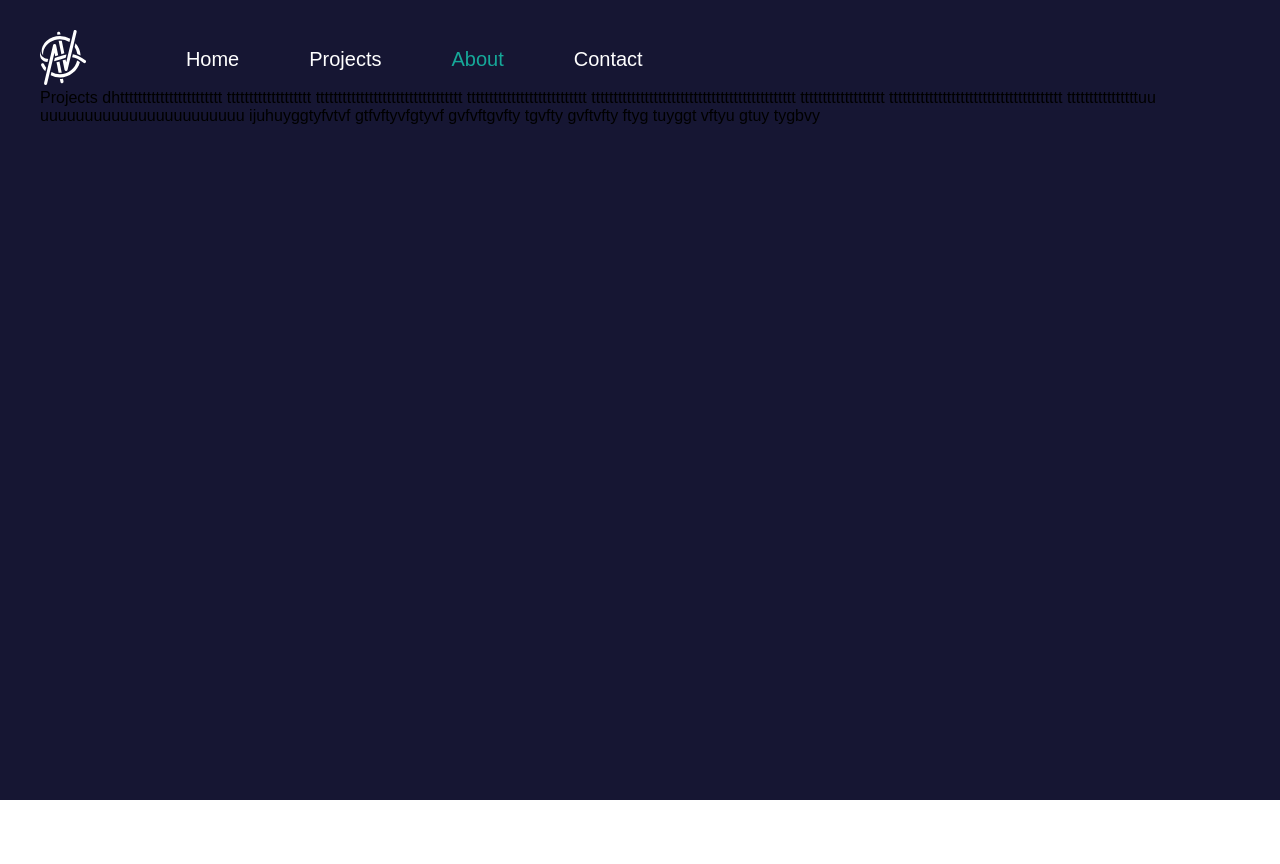
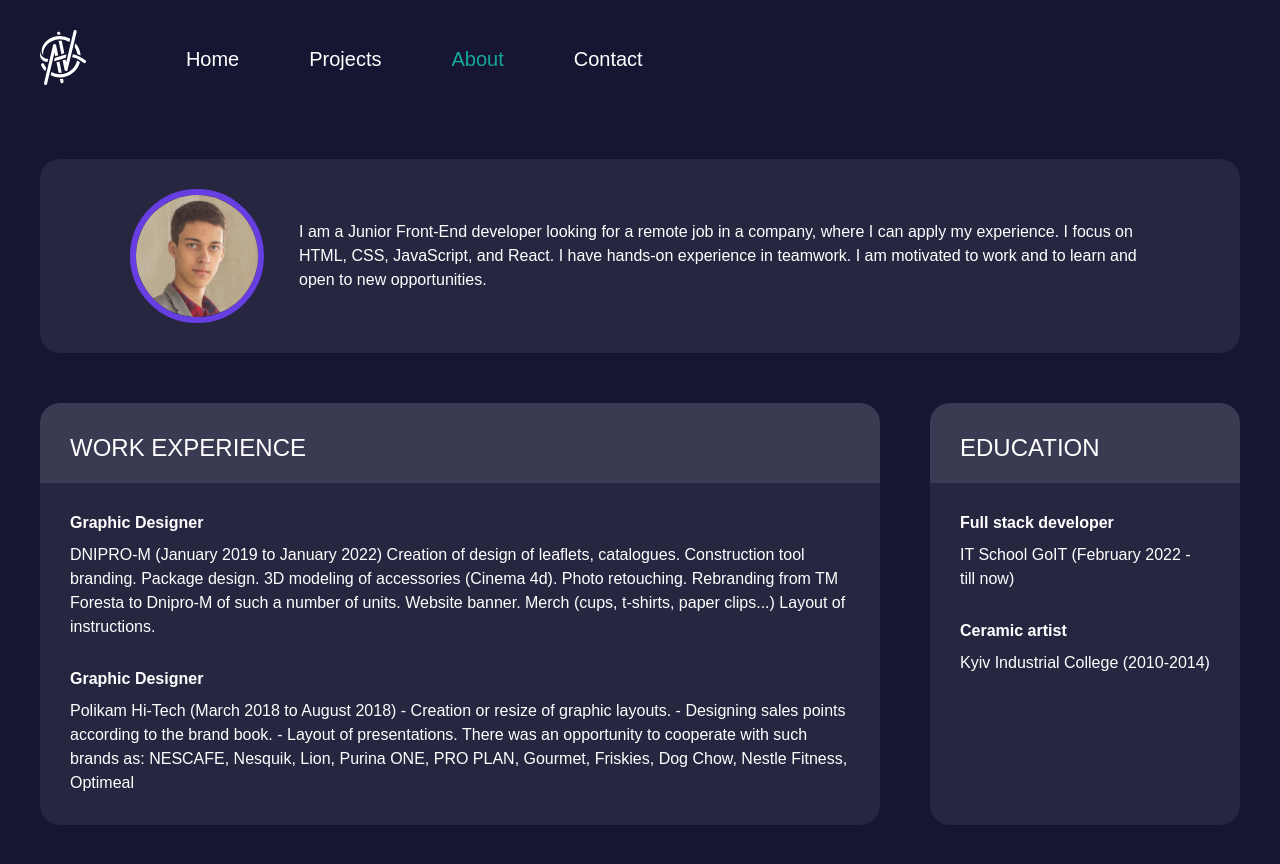
Before and after one commit to nikstyles/portfolio, a React (Create React App) app: page /portfolio/about in a window 1280 px wide. Shown: the top 864 px of the page. Before the commit the page ends 800 px from the top, so only its background shows below. Built offline with nearby package versions, Linux system fonts and the light colour scheme.

Commit message:
add about

```diff
--- a/src/components/App.js
+++ b/src/components/App.js
@@ -5,7 +5,8 @@ import styled from 'styled-components';
 
 const WrapApp = styled.div`
   background-color: ${props => props.theme.colors.background};
-  height: 100vh;
+  height: 100%;
+  background-attachment: fixed;
 `;
 
 const Homepage = lazy(() => import('pages/Homepage'));
--- a/src/components/TechSkills/TechSkills.jsx
+++ b/src/components/TechSkills/TechSkills.jsx
@@ -2,6 +2,9 @@ import styled from 'styled-components';
 
 const Wrap = styled.div`
   margin-top: 55px;
+  padding-bottom: 150px;
+
+  box-sizing: border-box;
 `;
 const TitleTechSkills = styled.h3`
   color: ${p => p.theme.colors.text};
@@ -19,7 +22,7 @@ const WrapTechSkills = styled.ul`
 `;
 const ItemTechSkills = styled.li`
   padding: 25px 45px;
-  background-color: rgba(255, 255, 255, 0.07);
+  background-color: ${props => props.theme.colors.darkSecondary};
   border-radius: ${props => props.theme.radii.big};
   color: ${p => p.theme.colors.text};
   font-size: ${p => p.theme.fontSizes.l};
--- a/src/pages/About/About.jsx
+++ b/src/pages/About/About.jsx
@@ -1,29 +1,134 @@
 import Container from '../../components/Container/Container';
-// import styled from 'styled-components';
+import styled from 'styled-components';
+import mykyta_2 from '../../images/mykyta_2.jpg';
 
-// const HeroBanner = styled.div`
-//   box-sizing: border-box;
+const WrapAbout = styled.div`
+  box-sizing: border-box;
 
-//   width: 100%;
-//   height: 468px;
-//   background-color: ${props => props.theme.colors.primary};
-//   border-radius: ${props => props.theme.radii.big};
-//   position: relative;
-//   margin-top: 70px;
-//   padding: 80px 0;
-// `;
+  background-color: ${props => props.theme.colors.darkSecondary};
+  border-radius: ${props => props.theme.radii.big};
+  margin-top: 70px;
+  padding: 30px 90px;
+  display: flex;
+  align-items: center;
+  justify-content: center;
+  gap: 35px;
+`;
+
+const Photo = styled.img`
+  border: 6px solid ${props => props.theme.colors.primary};
+  max-width: 122px;
+  max-height: 122px;
+  border-radius: ${props => props.theme.radii.round};
+`;
+
+const AboutText = styled.p`
+  color: ${p => p.theme.colors.text};
+  font-size: ${p => p.theme.fontSizes.s};
+  font-weight: ${p => p.theme.fontWeights.normal};
+  line-height: ${p => p.theme.lineHeights.body};
+`;
+
+const WrapExperienceEducation = styled.div`
+  padding-top: 50px;
+  padding-bottom: 130px;
+  display: flex;
+  justify-content: space-between;
+  gap: 50px;
+`;
+const WrapExperience = styled.div`
+  background-color: ${props => props.theme.colors.darkSecondary};
+  border-radius: ${props => props.theme.radii.big};
+  padding: 30px;
+  max-width: 780px;
+  position: relative;
+`;
+const WrapEducation = styled.div`
+  background-color: ${props => props.theme.colors.darkSecondary};
+  border-radius: ${props => props.theme.radii.big};
+  padding: 30px;
+  /* width: 250px; */
+  position: relative;
+`;
+
+const Title = styled.h2`
+  color: ${p => p.theme.colors.text};
+  font-size: ${p => p.theme.fontSizes.l};
+  font-weight: ${p => p.theme.fontWeights.normal};
+  line-height: ${p => p.theme.lineHeights.heading};
+  text-transform: uppercase;
+  padding-bottom: 20px;
+`;
+
+const SecondaryTitle = styled.h3`
+  color: ${p => p.theme.colors.text};
+  font-size: ${p => p.theme.fontSizes.s};
+  font-weight: ${p => p.theme.fontWeights.medium};
+  line-height: ${p => p.theme.lineHeights.heading};
+  padding-top: 30px;
+  padding-bottom: 10px;
+`;
+const Text = styled.p`
+  color: ${p => p.theme.colors.text};
+  font-size: ${p => p.theme.fontSizes.s};
+  font-weight: ${p => p.theme.fontWeights.normal};
+  line-height: ${p => p.theme.lineHeights.body};
+`;
+const BgTitle = styled.div`
+  position: absolute;
+  top: 0;
+  left: 0;
+  background-color: rgba(255, 255, 255, 0.096);
+  width: 100%;
+  height: 80px;
+  border-top-right-radius: ${props => props.theme.radii.big};
+  border-top-left-radius: ${props => props.theme.radii.big};
+`;
 
 export default function About() {
   return (
     <Container>
-      <div>
-        Projects dhttttttttttttttttttttttt ttttttttttttttttttt
-        ttttttttttttttttttttttttttttttttt ttttttttttttttttttttttttttt
-        tttttttttttttttttttttttttttttttttttttttttttttt ttttttttttttttttttt
-        ttttttttttttttttttttttttttttttttttttttt ttttttttttttttttuu
-        uuuuuuuuuuuuuuuuuuuuuuu ijuhuyggtyfvtvf gtfvftyvfgtyvf gvfvftgvfty
-        tgvfty gvftvfty ftyg tuyggt vftyu gtuy tygbvy
-      </div>
+      <WrapAbout>
+        <Photo src={mykyta_2} alt="x" />
+        <AboutText>
+          I am a Junior Front-End developer looking for a remote job in a
+          company, where I can apply my experience. I focus on HTML, CSS,
+          JavaScript, and React. I have hands-on experience in teamwork. I am
+          motivated to work and to learn and open to new opportunities.
+        </AboutText>
+      </WrapAbout>
+      <WrapExperienceEducation>
+        <WrapExperience>
+          <BgTitle />
+          <Title>WORK EXPERIENCE</Title>
+          <SecondaryTitle>Graphic Designer</SecondaryTitle>
+          <Text>
+            DNIPRO-M (January 2019 to January 2022) Creation of design of
+            leaflets, catalogues. Construction tool branding. Package design. 3D
+            modeling of accessories (Сinema 4d). Photo retouching. Rebranding
+            from TM Foresta to Dnipro-M of such a number of units. Website
+            banner. Merch (cups, t-shirts, paper clips...) Layout of
+            instructions.
+          </Text>
+          <SecondaryTitle>Graphic Designer</SecondaryTitle>
+          <Text>
+            Polikam Hi-Tech (March 2018 to August 2018) - Creation or resize of
+            graphic layouts. - Designing sales points according to the brand
+            book. - Layout of presentations. There was an opportunity to
+            cooperate with such brands as: NESCAFE, Nesquik, Lion, Purina ONE,
+            PRO PLAN, Gourmet, Friskies, Dog Chow, Nestle Fitness, Optimeal
+          </Text>
+        </WrapExperience>
+        <WrapEducation>
+          <BgTitle />
+          <Title>EDUCATION</Title>
+          <SecondaryTitle>Full stack developer</SecondaryTitle>
+          <Text>IT School GoIT (February 2022 - till now)</Text>
+
+          <SecondaryTitle>Ceramic artist</SecondaryTitle>
+          <Text>Kyiv Industrial College (2010-2014)</Text>
+        </WrapEducation>
+      </WrapExperienceEducation>
     </Container>
   );
 }
--- a/src/pages/Projects/Projects.jsx
+++ b/src/pages/Projects/Projects.jsx
@@ -7,13 +7,14 @@ import { CgBrowser } from 'react-icons/cg';
 
 const ListProjects = styled.ul`
   margin-top: 55px;
+  padding-bottom: 150px;
   list-style: none;
   display: flex;
   flex-wrap: wrap;
   gap: 30px;
 `;
 const ItemProjects = styled.li`
-  height: 350px;
+  height: 340px;
   border-radius: ${props => props.theme.radii.big};
   background-color: rgba(255, 255, 255, 0.07);
 `;
@@ -31,7 +32,7 @@ const WrapCoverProject = styled.div`
 const CoverProject = styled.img`
   border-radius: 20px;
   border: solid 1px ${props => props.theme.colors.primary};
-  width: 376px;
+  width: 378px;
   height: 274px;
 
   .image_cover:hover & {
--- a/src/theme/dark-theme.js
+++ b/src/theme/dark-theme.js
@@ -5,7 +5,7 @@ export const dark = {
     yellow: 'yellow',
     accent: '#16A899',
     background: '#161633',
-    darkSecondary: '#282534',
+    darkSecondary: 'rgba(255, 255, 255, 0.07)',
   },
   space: [0, 2, 4, 8, 16, 32, 64, 128, 256],
   fonts: { body: 'HelveticaNeueCyr, sans-serif' },
@@ -19,6 +19,7 @@ export const dark = {
   fontWeights: {
     lite: 300,
     normal: 400,
+    medium: 700,
     bold: 900,
   },
   lineHeights: {
```
Also changed, not shown: src/images/mykyta_2.jpg (added).
